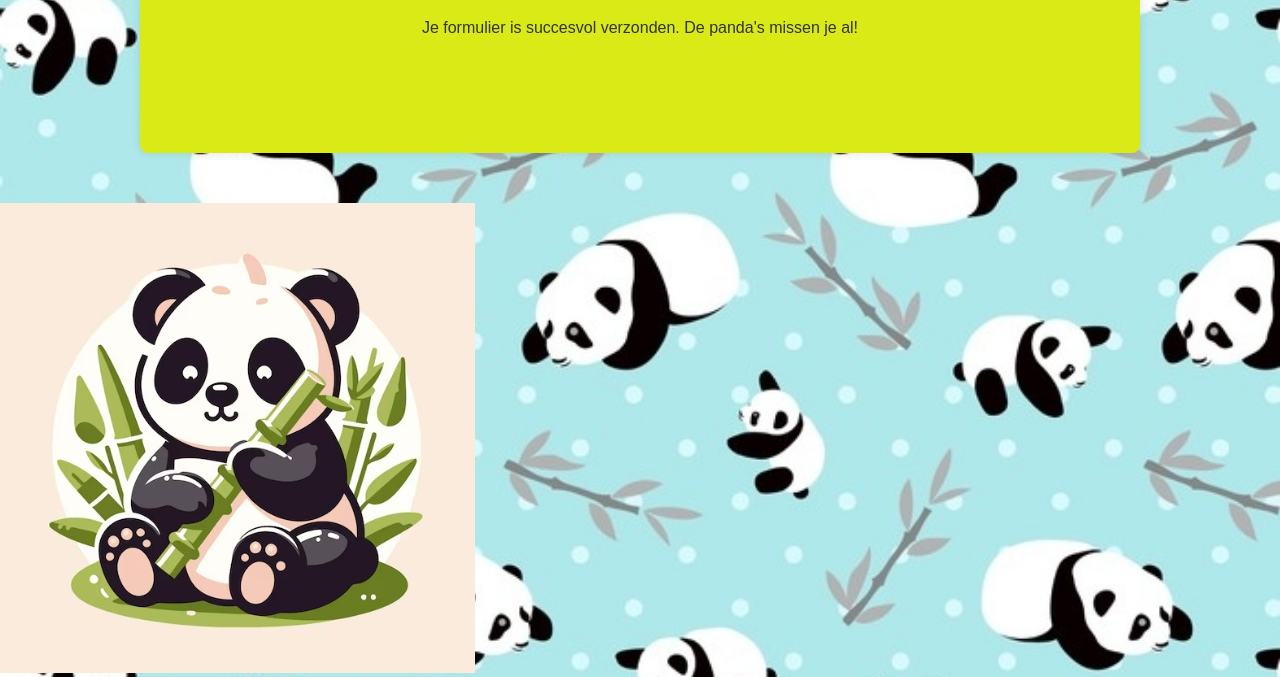
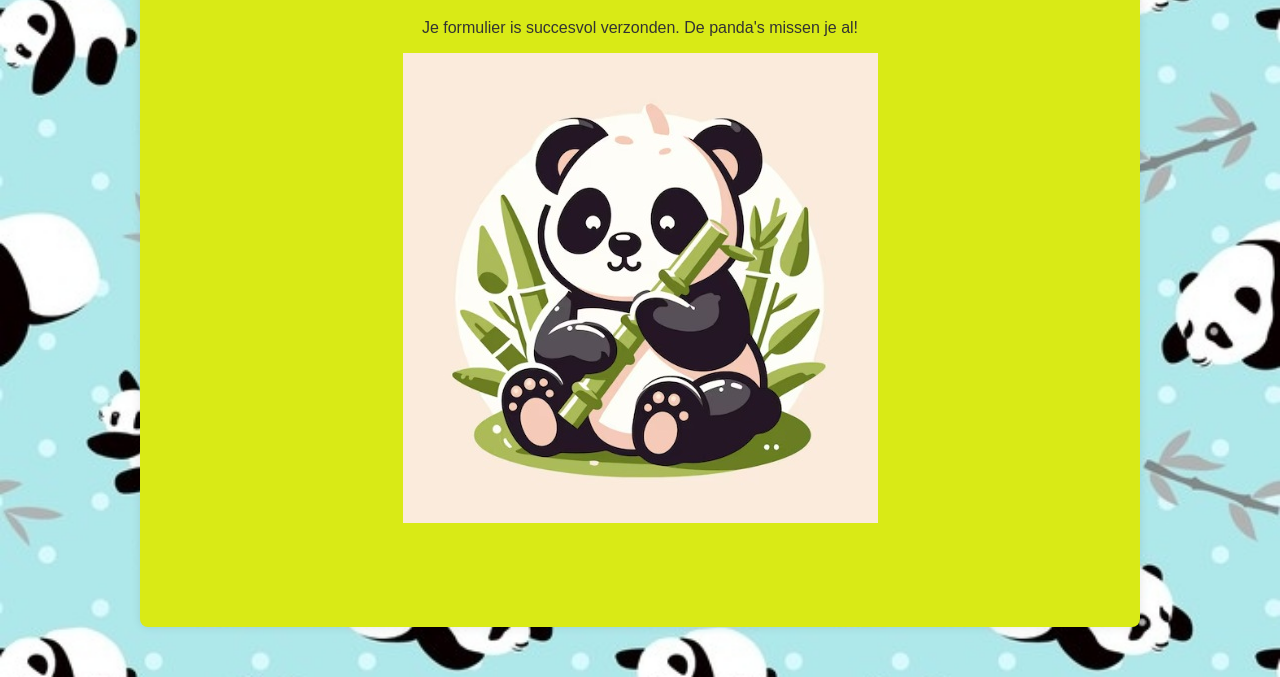
Before and after one commit to Inger-WS/it-masterclass-opdracht, a plain HTML site: page Front-end/src/verzendbevestiging.html in a window 1280 px wide. Shown: the part 131-808 px from the top of the page. Drawn offline with Linux system fonts and the light colour scheme.

Commit message:
panda 4 life

```diff
--- a/Front-end/src/styles.css
+++ b/Front-end/src/styles.css
@@ -28,7 +28,10 @@ body {
 }
 
 .cutepanda {
-    align-content: center;
+    justify-content: center;
+}
+.cutepanda:hover {
+    opacity: 0.4;
 }
 
 h1 {
--- a/Front-end/src/verzendbevestiging.html
+++ b/Front-end/src/verzendbevestiging.html
@@ -10,7 +10,8 @@
     <div class="container kaas" >
         <h1>Bedankt voor je feedback!</h1>
         <p>Je formulier is succesvol verzonden. De panda's missen je al!</p>
+        <img class="cutepanda" src="cutepanda.jpeg" alt="Bedankt afbeelding">
     </div>
-    <img class="cutepanda" src="cutepanda.jpeg" alt="Bedankt afbeelding">
+
 </body>
 </html>
```
